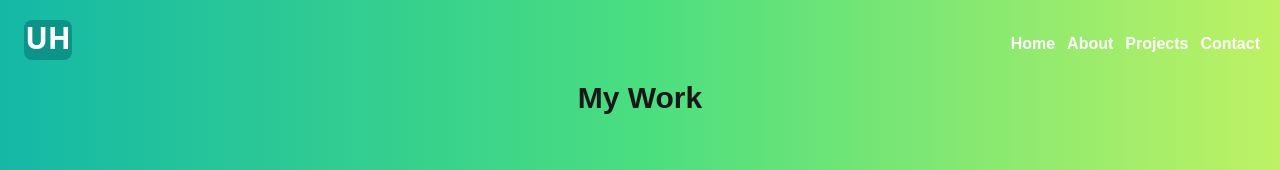
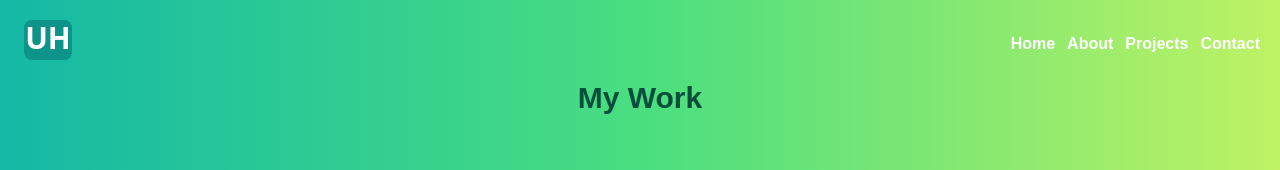
Before and after one commit to Umm-e-Hani02/portfolio-using-next-js-with-tailwind-CSS-milestone2, a Next.js app: page /projects in a window 1280 px wide. Shown: the top 170 px of the page. Built offline with nearby package versions, Linux system fonts and the light colour scheme.

Commit message:
Update page.tsx

```diff
--- a/src/app/projects/page.tsx
+++ b/src/app/projects/page.tsx
@@ -7,7 +7,7 @@ export default function Projects(){
         <section className="bg-gradient-to-r from-teal-500 via-green-400 to-lime-300 h-full">
 
             <div className="text-center justify-center items-center">
-                <h1 className="text-center text-3xl font-bold">My Work</h1>
+                <h1 className="text-center text-3xl font-bold text-emerald-900">My Work</h1>
             </div>
 
             <div className="flex flex-wrap grid-cols-1 md:grid-cols-2 md:gap-3 lg:grid-cols-3 p-4 mt-10 gap-y-5 justify-center items-center">
```
